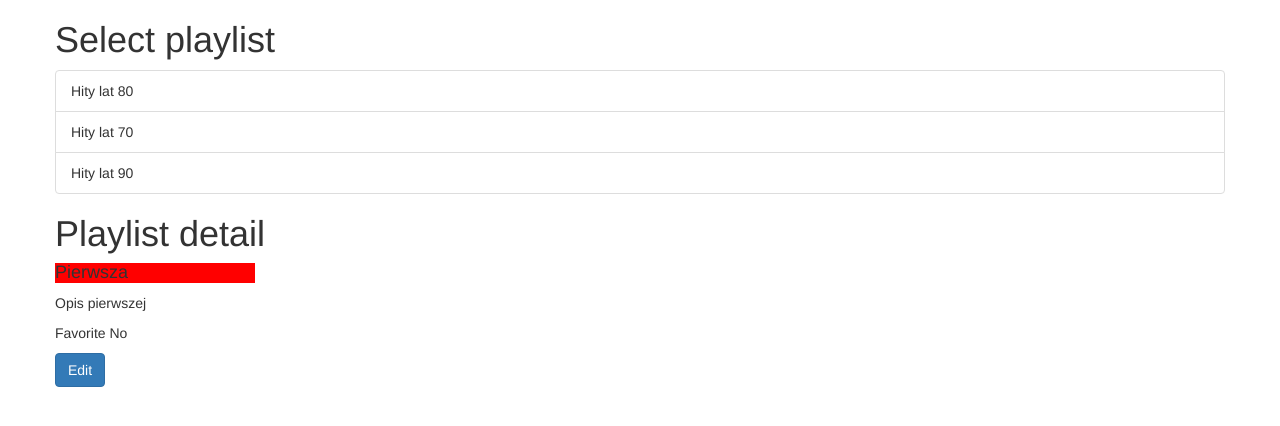
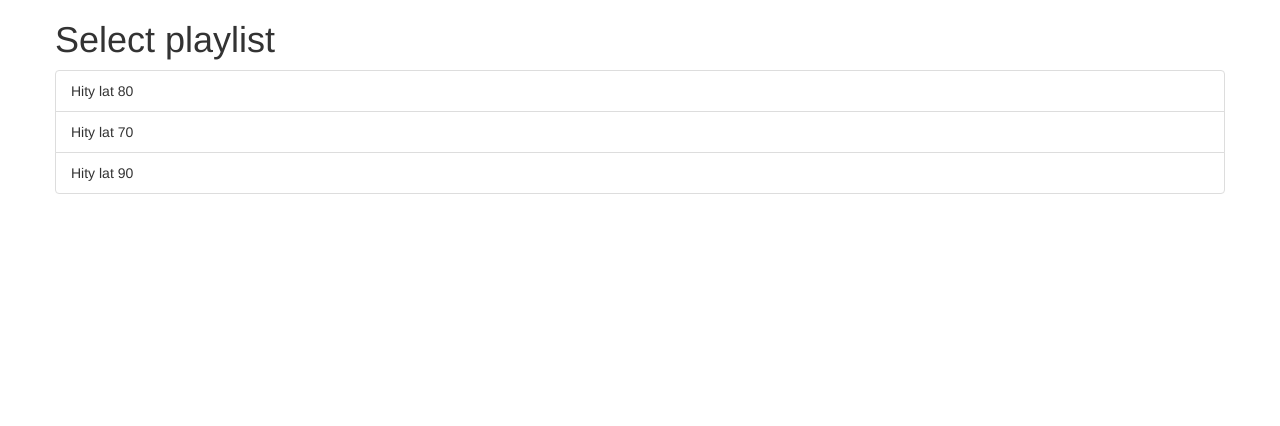
Before and after one commit to j-bogacz/AngularTraining, an Angular app in the folder spotfyy/: page / in a window 1280 px wide. Shown: the top 426 px of the page. Built offline with nearby package versions, Linux system fonts and the light colour scheme.

Commit message:
inp out sel

```diff
--- a/spotfyy/src/app/app.component.html
+++ b/spotfyy/src/app/app.component.html
@@ -1,10 +1,10 @@
 <div class="container">
   <div class="row">
     <div class="col-sm">
-      <lekarz-list-playlists></lekarz-list-playlists>
+      <lekarz-list-playlists [listPlaylists]="listPlaylists" (selectedChanged)="selectedPlaylist = $event"></lekarz-list-playlists>
     </div>
     <div class="col-sm">
-      <lekarz-detail-playlist></lekarz-detail-playlist>
+      <lekarz-detail-playlist *ngIf="selectedPlaylist" [playlist]="selectedPlaylist"></lekarz-detail-playlist>
     </div>
   </div>
 </div>
--- a/spotfyy/src/app/app.component.ts
+++ b/spotfyy/src/app/app.component.ts
@@ -1,4 +1,5 @@
 import { Component } from '@angular/core';
+import { PlayList } from './playlist';
 
 @Component({
   selector: 'app-root',
@@ -7,4 +8,9 @@ import { Component } from '@angular/core';
 })
 export class AppComponent {
   title = 'SpotApp';
+  listPlaylists: PlayList[] = [
+    { id: 1, name: 'Hity lat 80', description: 'Opis', favorite: true, color: '#ff0000'},
+    { id: 2, name: 'Hity lat 70', description: 'Opis2', favorite: true, color: '#ffff00'},
+    { id: 3, name: 'Hity lat 90', description: 'Opis3', favorite: true, color: '#00ff00'},
+  ];
 }
--- a/spotfyy/src/app/detail-playlist/detail-playlist.component.html
+++ b/spotfyy/src/app/detail-playlist/detail-playlist.component.html
@@ -14,7 +14,7 @@
     <label for="nameInput">Playlist name</label>
     <input type="text" class="form-control" id="nameInput" aria-describedby="emailHelp" placeholder="Enter name"
            name="nameInp"
-    [(ngModel)]="playlist.name">
+    [(ngModel)]="selectedPlaylist.name">
   </div>
   <div class="form-group">
     <label for="descriptionInput">Playlist description</label>
--- a/spotfyy/src/app/detail-playlist/detail-playlist.component.ts
+++ b/spotfyy/src/app/detail-playlist/detail-playlist.component.ts
@@ -1,4 +1,5 @@
-import { Component, OnInit, ViewEncapsulation } from '@angular/core';
+import {Component, Input, OnInit, ViewEncapsulation} from '@angular/core';
+import {PlayList} from '../playlist';
 
 @Component({
   selector: 'lekarz-detail-playlist',
@@ -9,24 +10,26 @@ import { Component, OnInit, ViewEncapsulation } from '@angular/core';
 export class DetailPlaylistComponent implements OnInit {
 
   title : string = 'Playlist detail';
-  playlist: {
-    name: string,
-    description: string,
-    favorite: boolean,
-    color: string
-  } = {
-    name: 'Pierwsza',
-    description: 'Opis pierwszej',
-    favorite: false,
-    color: '#ff0000'
-  }
+  @Input() selected: PlayList;
+
+  // playlist: {
+  //   name: string,
+  //   description: string,
+  //   favorite: boolean,
+  //   color: string
+  // } = {
+  //   name: 'Pierwsza',
+  //   description: 'Opis pierwszej',
+  //   favorite: false,
+  //   color: '#ff0000'
+  // }
+
+
   showHide : boolean = false;
-  //playlistName : string = 'Pierwsza';
-  //playlistDescription : string = 'Opis pierwszej';
-  //playlistColor : string = '#ff0000';
+
 
   constructor() {
-    console.log(this.playlist);
+    console.log(this.selected);
   }
 
   ngOnInit() {
--- a/spotfyy/src/app/list-playlists/list-playlists.component.html
+++ b/spotfyy/src/app/list-playlists/list-playlists.component.html
@@ -2,7 +2,7 @@
 <ul class="list-group">
   <li class="list-group-item" *ngFor="let playlist of listPlaylists"
     [class.active]="selectedPlaylist == playlist"
-      (click) = "selectedPlaylist = playlist"
+      (click) = "onSelected(playlist)"
   >{{playlist.name}}</li>
 
 </ul>
--- a/spotfyy/src/app/list-playlists/list-playlists.component.ts
+++ b/spotfyy/src/app/list-playlists/list-playlists.component.ts
@@ -1,12 +1,5 @@
-import { Component, OnInit, ViewEncapsulation } from '@angular/core';
-
-interface PlayList {
-  id: number;
-  name: string;
-  description: string;
-  favorite: boolean;
-  color: string;
-}
+import { Component, OnInit, ViewEncapsulation, Input, Output, EventEmitter } from '@angular/core';
+import { PlayList } from '../playlist';
 
 @Component({
   selector: 'lekarz-list-playlists',
@@ -16,14 +9,14 @@ interface PlayList {
 })
 export class ListPlaylistsComponent implements OnInit {
   selectedPlaylist: PlayList;
-  listPlaylists: PlayList[] = [
-    { id: 1, name: 'Hity lat 80', description: 'Opis', favorite: true, color: '#ff0000'},
-    { id: 2, name: 'Hity lat 70', description: 'Opis2', favorite: true, color: '#ffff00'},
-    { id: 3, name: 'Hity lat 90', description: 'Opis3', favorite: true, color: '#00ff00'},
-  ];
+  @Input() listPlaylists: PlayList[];
+  @Output() selectedChange = new EventEmitter();
   constructor() { }
 
   ngOnInit() {
   }
-
+  onSelected(playlist){
+    this.selectedChange.emit(playlist);
+    console.log(playlist);
+  }
 }
--- /dev/null
+++ b/spotfyy/src/app/playlist.ts
@@ -0,0 +1,7 @@
+export interface PlayList {
+  id: number;
+  name: string;
+  description: string;
+  favorite: boolean;
+  color: string;
+}
```
